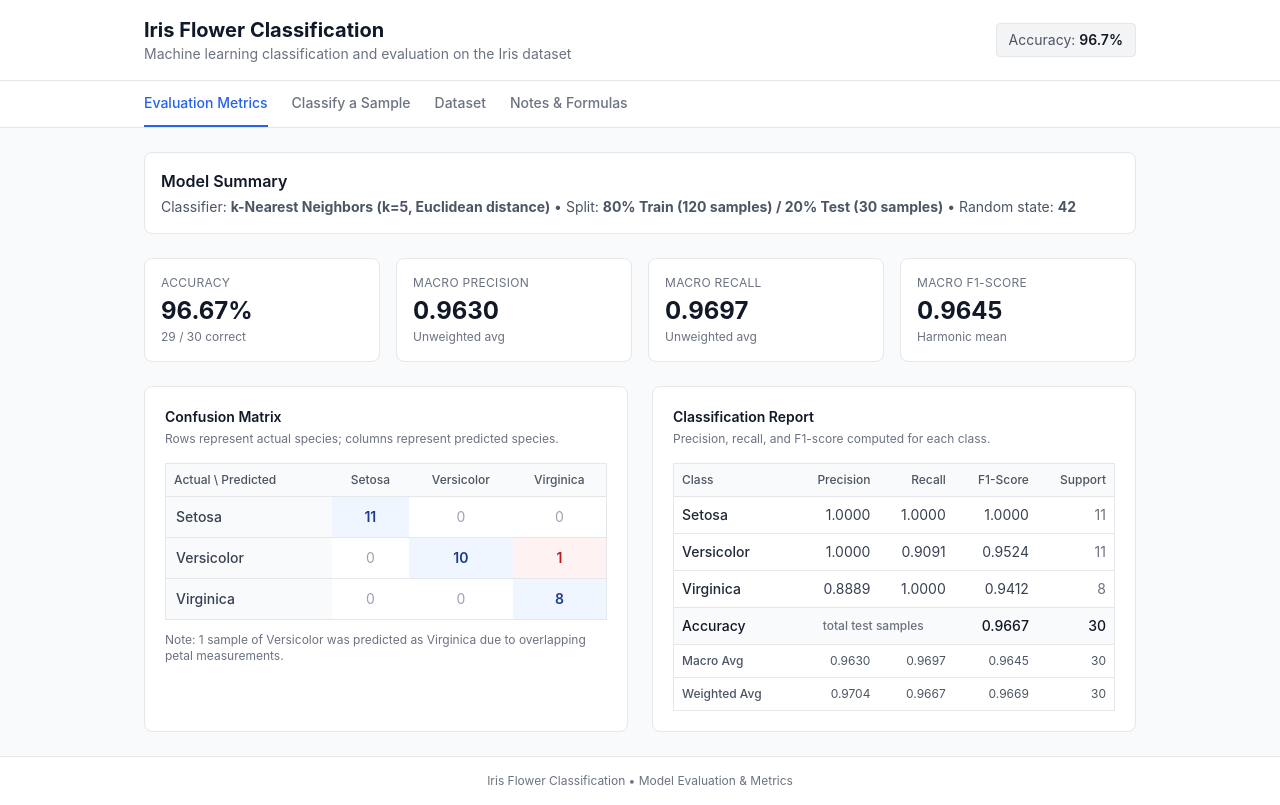
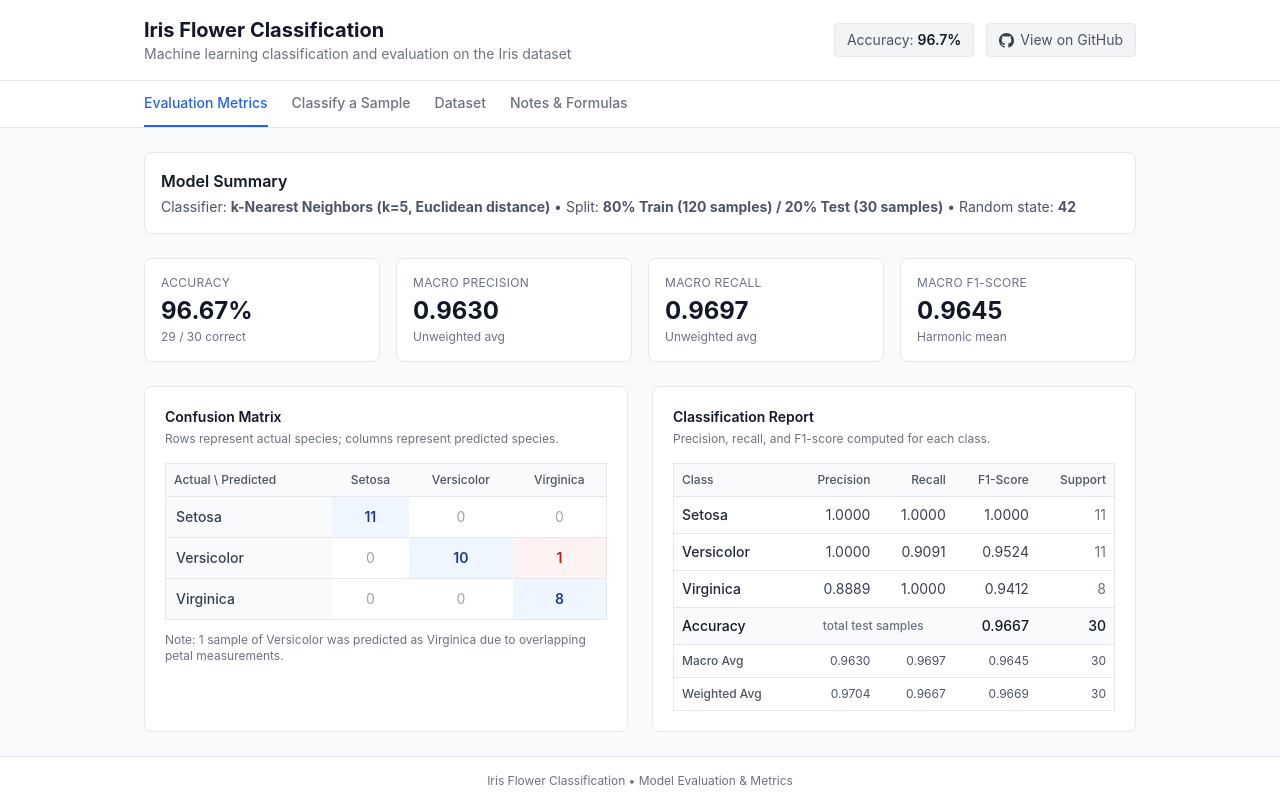
Before and after one commit to Ayuklydiene/iris-classification, a plain HTML site: page index.html in a window 1280 px wide. Drawn offline with nearby package versions, Linux system fonts and the light colour scheme.

Commit message:
Add GitHub repo link button to navbar

```diff
--- a/index.html
+++ b/index.html
@@ -23,8 +23,17 @@
         <h1 class="text-xl font-bold text-gray-900">Iris Flower Classification</h1>
         <p class="text-sm text-gray-500">Machine learning classification and evaluation on the Iris dataset</p>
       </div>
-      <div class="text-sm text-gray-600 bg-gray-100 px-3 py-1.5 rounded border border-gray-200 self-start sm:self-auto">
-        Accuracy: <span class="font-semibold text-gray-900">96.7%</span>
+      <div class="flex items-center gap-3 self-start sm:self-auto">
+        <div class="text-sm text-gray-600 bg-gray-100 px-3 py-1.5 rounded border border-gray-200">
+          Accuracy: <span class="font-semibold text-gray-900">96.7%</span>
+        </div>
+        <a href="https://github.com/Ayuklydiene/iris-classification" target="_blank" rel="noopener noreferrer"
+           class="inline-flex items-center gap-1.5 text-sm text-gray-600 bg-gray-100 hover:bg-gray-200 px-3 py-1.5 rounded border border-gray-200 transition">
+          <svg xmlns="http://www.w3.org/2000/svg" width="15" height="15" viewBox="0 0 24 24" fill="currentColor" class="text-gray-700">
+            <path d="M12 0C5.37 0 0 5.37 0 12c0 5.31 3.435 9.795 8.205 11.385.6.105.825-.255.825-.57 0-.285-.015-1.23-.015-2.235-3.015.555-3.795-.735-4.035-1.41-.135-.345-.72-1.41-1.23-1.695-.42-.225-1.02-.78-.015-.795.945-.015 1.62.87 1.845 1.23 1.08 1.815 2.805 1.305 3.495.99.105-.78.42-1.305.765-1.605-2.67-.3-5.46-1.335-5.46-5.925 0-1.305.465-2.385 1.23-3.225-.12-.3-.54-1.53.12-3.18 0 0 1.005-.315 3.3 1.23.96-.27 1.98-.405 3-.405s2.04.135 3 .405c2.295-1.56 3.3-1.23 3.3-1.23.66 1.65.24 2.88.12 3.18.765.84 1.23 1.905 1.23 3.225 0 4.605-2.805 5.625-5.475 5.925.435.375.81 1.095.81 2.22 0 1.605-.015 2.895-.015 3.3 0 .315.225.69.825.57A12.02 12.02 0 0 0 24 12c0-6.63-5.37-12-12-12z"/>
+          </svg>
+          View on GitHub
+        </a>
       </div>
     </div>
   </header>
```
